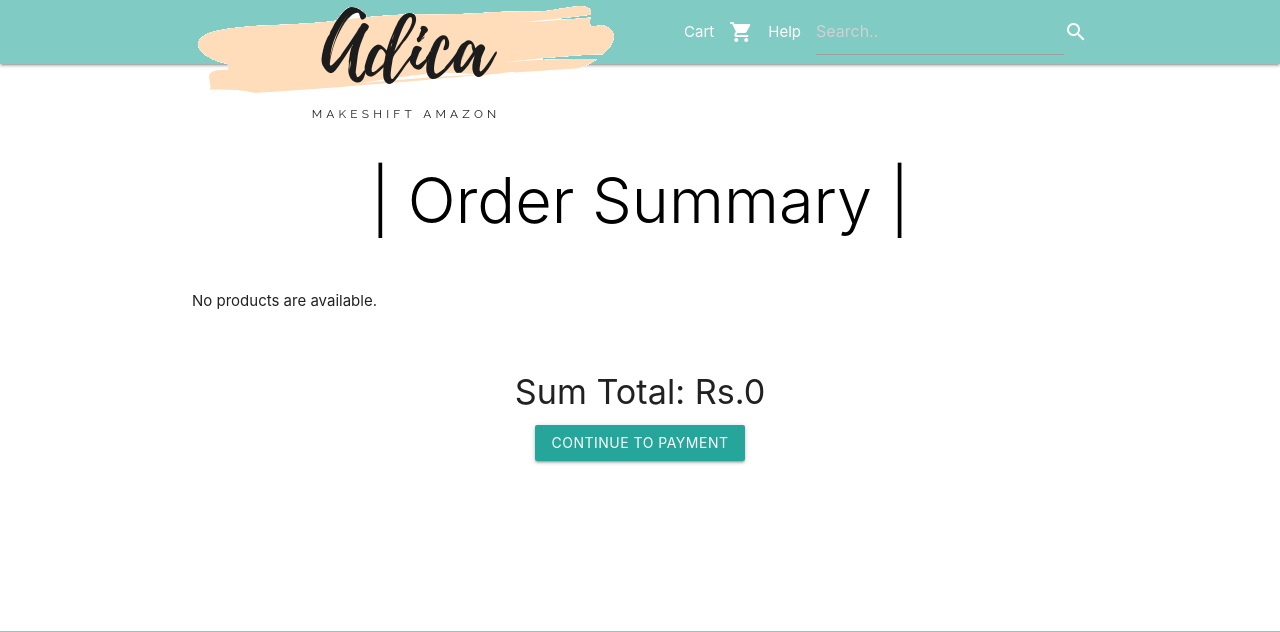
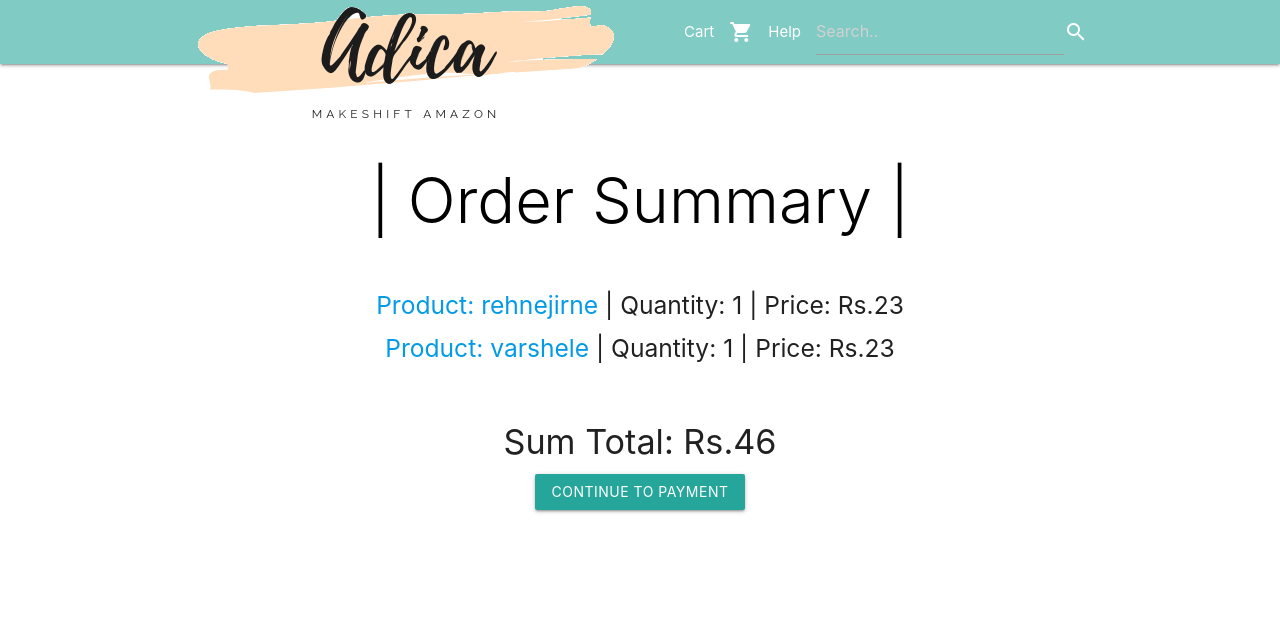
Before and after one commit to tanvivish/AP-ecomm, a Django app: page /checkout/ in a window 1280 px wide. Shown: the top 632 px of the page. Run offline with Django 3.2, Linux system fonts and the light colour scheme; data comes from the database, SQL or seed files in the repository; data that the repository does not hold is empty; some libraries are stand-ins or nearby versions.

```diff
--- a/cart/models.py
+++ b/cart/models.py
@@ -5,30 +5,33 @@ from django.db import models
 
 class product(models.Model):
     product_ID = models.IntegerField(primary_key=True)
-    prodcut_name = models.CharField(max_length = 200, blank = True)
-    category = models.CharField(max_length = 200, blank = True)
+    product_name = models.CharField(max_length=200, blank=True)
+    category = models.CharField(max_length=200, blank=True)
     product_stock = models.IntegerField(default=0)
     price = models.IntegerField(default=0)
-    product_description = models.CharField(max_length = 300, default = 'Null')
-    cart = models.CharField(max_length = 1, default = "0")
-    quantity = models.IntegerField(default = 0)
+    product_description = models.CharField(max_length=300, default='Null')
+    cart = models.CharField(max_length=5000, default='Null')
+    quantity = models.IntegerField(default=0)
+    imagesrc = models.CharField(max_length=500, default=" ")
 
     def __unicode__(self):
         return str(self.product_ID)
 
+
 class transaction(models.Model):
-    transaction_ID = models.IntegerField(default = 0)
-    product_ID = models.ForeignKey(product, on_delete = models.CASCADE)
-    quantity = models.IntegerField(default = 0)
+    transaction_ID = models.IntegerField(default=0)
+    product_ID = models.ForeignKey(product, on_delete=models.CASCADE)
+    quantity = models.IntegerField(default=0)
 
     class Meta:
         unique_together = (('transaction_ID', 'product_ID'),)
 
+
 class order(models.Model):
-    order_ID = models.AutoField(primary_key = True)
-    transaction_ID = models.ForeignKey(transaction, on_delete = models.CASCADE)
-    name = models.CharField(max_length = 200, blank = True)
-    email = models.CharField(max_length = 200, blank = True)
-    mobile = models.CharField(max_length = 200, blank = True)
-    address = models.CharField(max_length = 200, blank = True)
-    method = models.CharField(max_length = 200, blank = True)
+    order_ID = models.AutoField(primary_key=True)
+    transaction_ID = models.ForeignKey(transaction, on_delete=models.CASCADE)
+    name = models.CharField(max_length=200, blank=True)
+    email = models.CharField(max_length=200, blank=True)
+    mobile = models.CharField(max_length=200, blank=True)
+    address = models.CharField(max_length=200, blank=True)
+    method = models.CharField(max_length=200, blank=True)
--- a/cart/templates/cart.html
+++ b/cart/templates/cart.html
@@ -53,7 +53,7 @@
         {% if products %}
             <ul>
             {% for product in products %}
-                <h5 class="center"><li><a href="/viewcart/{{ product.product_ID }}/">Product: {{product.prodcut_name }} |</a> Quantity: {{product.quantity }} | Price: Rs.{% widthratio product.price 1 product.quantity %}</li></h5>
+                <h5 class="center"><li><a href="/viewcart/{{ product.product_ID }}/">Product: {{product.product_name }} |</a> Quantity: {{product.quantity }} | Price: Rs.{% widthratio product.price 1 product.quantity %}</li></h5>
             {% endfor %}
             </ul>
         {% else %}
--- a/cart/templates/checkout.html
+++ b/cart/templates/checkout.html
@@ -58,7 +58,7 @@
 {% if products %}
             <ul>
             {% for product in products %}
-                <h5 class="center"><li><a href="/ecommerce/{{ product.product_ID }}/">Product: {{product.prodcut_name }}</a> | Quantity: {{product.quantity }} | Price: Rs.{% widthratio product.price 1 product.quantity %}</li></h5>
+                <h5 class="center"><li><a href="/ecommerce/{{ product.product_ID }}/">Product: {{product.product_name }}</a> | Quantity: {{product.quantity }} | Price: Rs.{% widthratio product.price 1 product.quantity %}</li></h5>
                 <script>
                 sum = sum + {% widthratio product.price 1 product.quantity %}
                 </script>
--- a/cart/templates/detail.html
+++ b/cart/templates/detail.html
@@ -39,7 +39,7 @@
 
       <!--   Icon Section   -->
       <div class="row">
-<h1>{{products.prodcut_name }}</h1>
+<h1>{{products.product_name }}</h1>
 
 <p> <font size = 3> {{products.product_description }} </font></p>
 
--- a/cart/templates/index.html
+++ b/cart/templates/index.html
@@ -41,7 +41,8 @@
         {% if products %}
             <ul>
             {% for product in products %}
-                <h5 class="center"><li><a href="/viewcart/{{ product.product_ID }}/">Product: {{product.prodcut_name }} |</a> Quantity: {{product.quantity }} | Price: Rs.{% widthratio product.price 1 product.quantity %}</li></h5>
+                <h5 class="center"><li><a href="/viewcart/{{ product.product_ID }}/">Product: {{product.product_name }} |</a> Quantity: {{product.quantity }} | Price: Rs.{% widthratio product.price 1 product.quantity %}</li></h5>
+                <img src="{{ product.imagesrc }}" alt="Men's Jacket" width="360" height= "360" />
             {% endfor %}
             </ul>
         {% else %}
@@ -91,7 +92,7 @@
       <div class="row">
         <div class="col l6 s12">
           <h5 class="white-text">Support</h5>
-          <p class="grey-text text-lighten-4">Contact us on customerhelp@adica.com</p>
+          <p class="grey-text text-lighten-4">Contact us on customercare@gmail.com</p>
 
 
         </div>
--- a/cart/templates/search.html
+++ b/cart/templates/search.html
@@ -56,7 +56,7 @@
             <ul>
             {% for product in products %}
             <div class="col s12 m4">
-                <h4 class="center"><li><a href="/cart/{{ product.prodcut_ID }}/">{{product.prodcut_name }}</a></li></h4>
+                <h4 class="center"><li><a href="/cart/{{ product.product_ID }}/">{{product.product_name }}</a></li></h4>
                 </div>
             {% endfor %}
             </ul>
```
Also changed, not shown: cart/migrations/0002_auto_20191015_0202.py (added), cart/migrations/0003_remove_product_imagesrc.py (added), cart/migrations/0004_auto_20191015_0206.py (added), cart/migrations/0005_auto_20191015_0208.py (added), cart/migrations/0006_remove_product_imagesrc.py (added), cart/migrations/0007_product_imagesrc.py (added), cart/migrations/0008_auto_20191015_0213.py (added), cart/migrations/0009_auto_20191015_0215.py (added), db.sqlite3.
